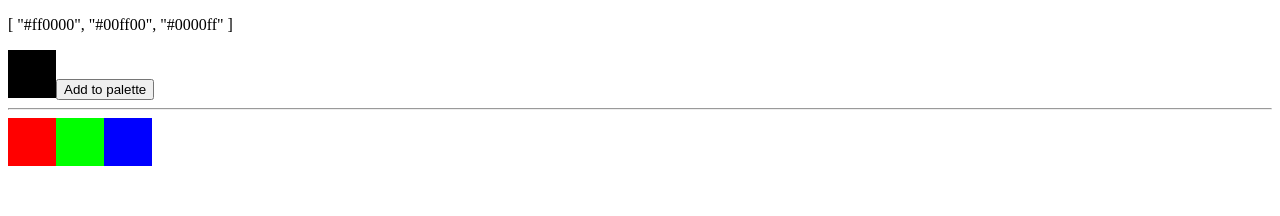
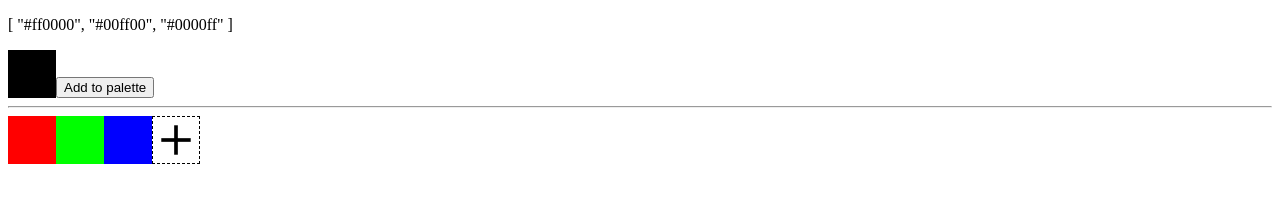
Before and after one commit to johnryanmal/color-palette, a Vue app: page / in a window 1280 px wide. Shown: the top 216 px of the page. Built offline with nearby package versions, Linux system fonts and the light colour scheme.

Commit message:
make new swatch button

```diff
--- a/src/components/ColorInput.vue
+++ b/src/components/ColorInput.vue
@@ -46,15 +46,3 @@ defineExpose({ color, focus, edit })
     <input ref="input" type="color" :value="color" class="hidden" @input="onInput" @keydown="onKeyDown"/>
   </ColorSwatch>
 </template>
-
-<style scoped>
-  .hidden {
-    pointer-events: none;
-    opacity: 0;
-    width: 100%;
-    height: 100%;
-    border: 0;
-    padding: 0;
-    margin: 0;
-  }
-</style>
--- a/src/components/ColorPalette.vue
+++ b/src/components/ColorPalette.vue
@@ -5,6 +5,7 @@ const props = defineProps({
 })
 
 import ColorInput from './ColorInput.vue';
+import NewSwatch from './NewSwatch.vue';
 
 let _id = 0
 function uid() {
@@ -48,4 +49,5 @@ defineExpose({ colors, add })
     :color="color"
     @keydown="onKeyDown(id, $event)"
   />
+  <NewSwatch @click="add('#ffffff')"/>
 </template>
--- a/src/components/ColorSwatch.vue
+++ b/src/components/ColorSwatch.vue
@@ -2,7 +2,7 @@
 import { toRefs } from 'vue'
 
 const props = defineProps({
-  color: String
+  color: { type: String, required: false, default: 'transparent' }
 })
 const { color } = toRefs(props)
 
@@ -16,14 +16,14 @@ const { color } = toRefs(props)
 
 <style scoped>
   .swatch {
-    position: relative;
     display: inline-block;
+    vertical-align: bottom;
     width: 3rem;
     height: 3rem;
     background-color: v-bind(color);
   }
 
-  .swatch:focus-within {
+  .swatch:hover, .swatch:focus-within {
     z-index: 1;
     transform: scale(1.1);
     box-shadow: 3px 3px 3px rgba(0, 0, 0, 10%);
--- /dev/null
+++ b/src/components/NewSwatch.vue
@@ -0,0 +1,21 @@
+<script setup>
+import ColorSwatch from './ColorSwatch.vue';
+</script>
+
+<template>
+	<ColorSwatch class="outlined">
+		<svg class="fill" enable-background="new 0 0 50 50" height="50px" id="Layer_1" version="1.1" viewBox="0 0 50 50" width="50px" xml:space="preserve" xmlns="http://www.w3.org/2000/svg" xmlns:xlink="http://www.w3.org/1999/xlink"><rect fill="none" height="50" width="50"/><line fill="none" stroke="#000000" stroke-miterlimit="10" stroke-width="4" x1="9" x2="41" y1="25" y2="25"/><line fill="none" stroke="#000000" stroke-miterlimit="10" stroke-width="4" x1="25" x2="25" y1="9" y2="41"/></svg>
+		<input type="button" class="hidden"/>
+	</ColorSwatch>
+</template>
+
+<style scoped>
+.outlined {
+	border: 1px dashed black;
+}
+
+.fill {
+	width: 100%;
+	height: 100%;
+}
+</style>
--- a/src/style.css
+++ b/src/style.css
@@ -1,3 +1,13 @@
 * {
   box-sizing: border-box;
 }
+
+.hidden {
+  pointer-events: none;
+  opacity: 0;
+  width: 100%;
+  height: 100%;
+  border: 0;
+  padding: 0;
+  margin: 0;
+}
```
